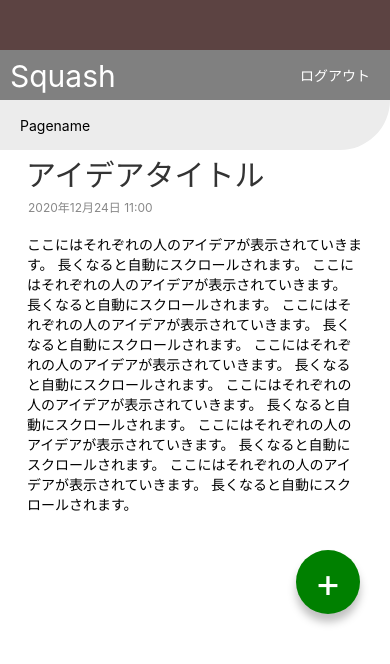
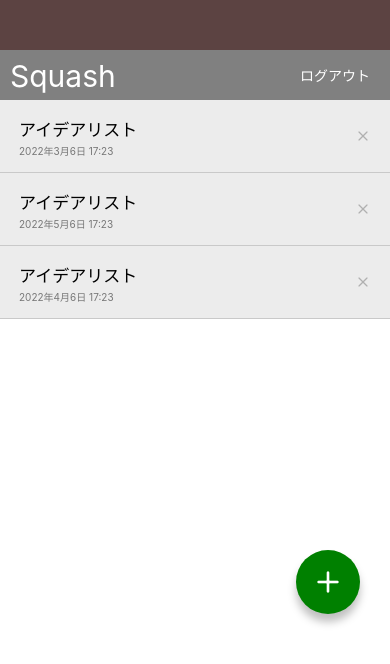
Before and after one commit to Nakayama1968/Squash, a React Native app: screen / in a window 390 px wide. Shown: the top 664 px of the page. Built offline with nearby package versions, Linux system fonts and the light colour scheme.

Commit message:
Install @expo/vector-icons

```diff
--- a/App.jsx
+++ b/App.jsx
@@ -1,10 +1,10 @@
 import React from 'react';
 
 import IdeaListScreen from './src/screens/IdeaListScreen';
-import IdeaDetailScreen from './src/screens/IdeaDetailScreen';
+// import IdeaDetailScreen from './src/screens/IdeaDetailScreen';
 
 export default function App() {
   return (
-    <IdeaDetailScreen />
+    <IdeaListScreen />
   );
 }
--- a/package.json
+++ b/package.json
@@ -10,6 +10,7 @@
     "eject": "expo eject"
   },
   "dependencies": {
+    "@expo/vector-icons": "^13.0.0",
     "expo": "~45.0.0",
     "expo-status-bar": "~1.3.0",
     "expo-updates": "~0.13.1",
--- a/src/components/CircleButton.jsx
+++ b/src/components/CircleButton.jsx
@@ -1,14 +1,15 @@
 /* eslint-disable react/no-unused-prop-types */
 // import { StatusBar } from 'expo-status-bar';
 import React from 'react';
-import { View, StyleSheet, Text } from 'react-native';
+import { View, StyleSheet} from 'react-native';
 import { string, shape } from 'prop-types';
+import { Feather } from '@expo/vector-icons';
 
 export default function CircleButton(props) {
-  const { children } = props;
+  const { style, name } = props;
   return (
     <View style={[styles.circleButton, styles]}>
-      <Text style={styles.circleButtonLabel}>{children}</Text>
+      <Feather name={name} size={32} color="white" />
     </View>
   );
 }
@@ -16,6 +17,7 @@
 CircleButton.propTypes = {
   children: string.isRequired,
   style: shape(),
+  name: string.isRequired,
 };
 
 CircleButton.defaultProps = {
@@ -40,8 +42,4 @@
     shadowRadius: 8,
     elevation: 8,
   },
-  circleButtonLabel: {
-    color: '#ffffff',
-    fontSize: 40,
-  },
 });
--- a/src/components/IdeaList.jsx
+++ b/src/components/IdeaList.jsx
@@ -1,4 +1,5 @@
 // import { StatusBar } from 'expo-status-bar';
+import { Feather } from '@expo/vector-icons';
 import React from 'react';
 import { StyleSheet, Text, View } from 'react-native';
 
@@ -11,7 +12,7 @@
           <Text style={styles.ideaDate}>2022年3月6日 17:23</Text>
         </View>
         <View>
-          <Text>X</Text>
+          <Feather name="x" size={16} color="#b0b0b0" />
         </View>
       </View>
 
@@ -21,7 +22,7 @@
           <Text style={styles.ideaDate}>2022年5月6日 17:23</Text>
         </View>
         <View>
-          <Text>X</Text>
+          <Feather name="x" size={16} color="#b0b0b0" />
         </View>
       </View>
 
@@ -31,7 +32,7 @@
           <Text style={styles.ideaDate}>2022年4月6日 17:23</Text>
         </View>
         <View>
-          <Text>X</Text>
+          <Feather name="x" size={16} color="#b0b0b0" />
         </View>
       </View>
     </View>
--- a/src/screens/IdeaDetailScreen.jsx
+++ b/src/screens/IdeaDetailScreen.jsx
@@ -1,6 +1,8 @@
-import { number } from 'prop-types';
+// import { number } from 'prop-types';
 import React from 'react';
-import { View, ScrollView, Text, StyleSheet } from 'react-native';
+import {
+  View, ScrollView, Text, StyleSheet,
+} from 'react-native';
 
 import AppBar from '../components/Appbar';
 import CircleButton from '../components/CircleButton';
@@ -36,7 +38,7 @@
           長くなると自動にスクロールされます。
         </Text>
       </ScrollView>
-      <CircleButton style={{ top: 160, bottom: 'auto' }}>+</CircleButton>
+      <CircleButton style={{ top: 160, bottom: 'auto' }} name="plus" />
     </View>
   );
 }
--- a/src/screens/IdeaListScreen.jsx
+++ b/src/screens/IdeaListScreen.jsx
@@ -11,7 +11,7 @@
     <View style={styles.container}>
       <AppBar />
       <IdeaList />
-      <CircleButton>＋</CircleButton>
+      <CircleButton name="plus" />
     </View>
   );
 }
```
Also changed, not shown: 1 other file (tests, documents, lock files or other folders).
